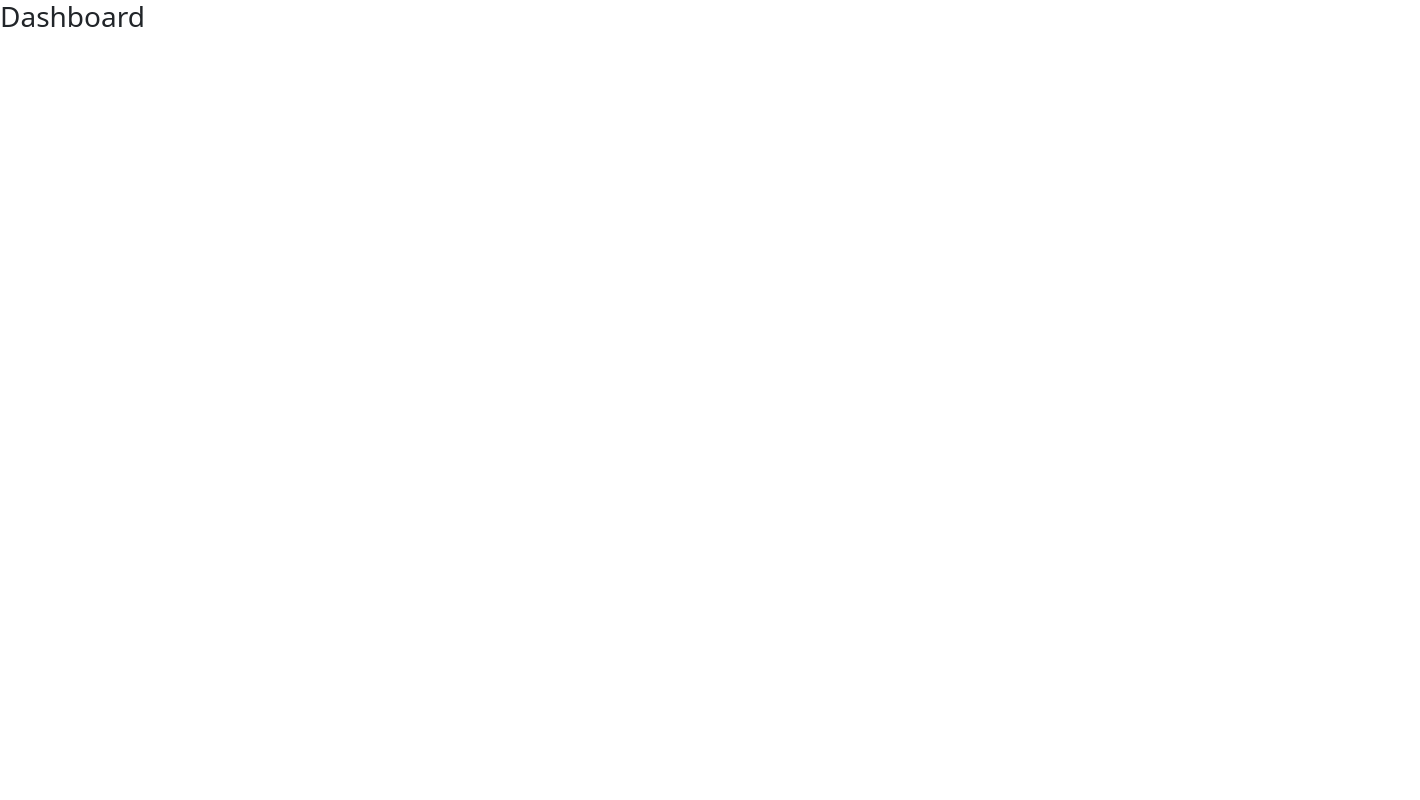
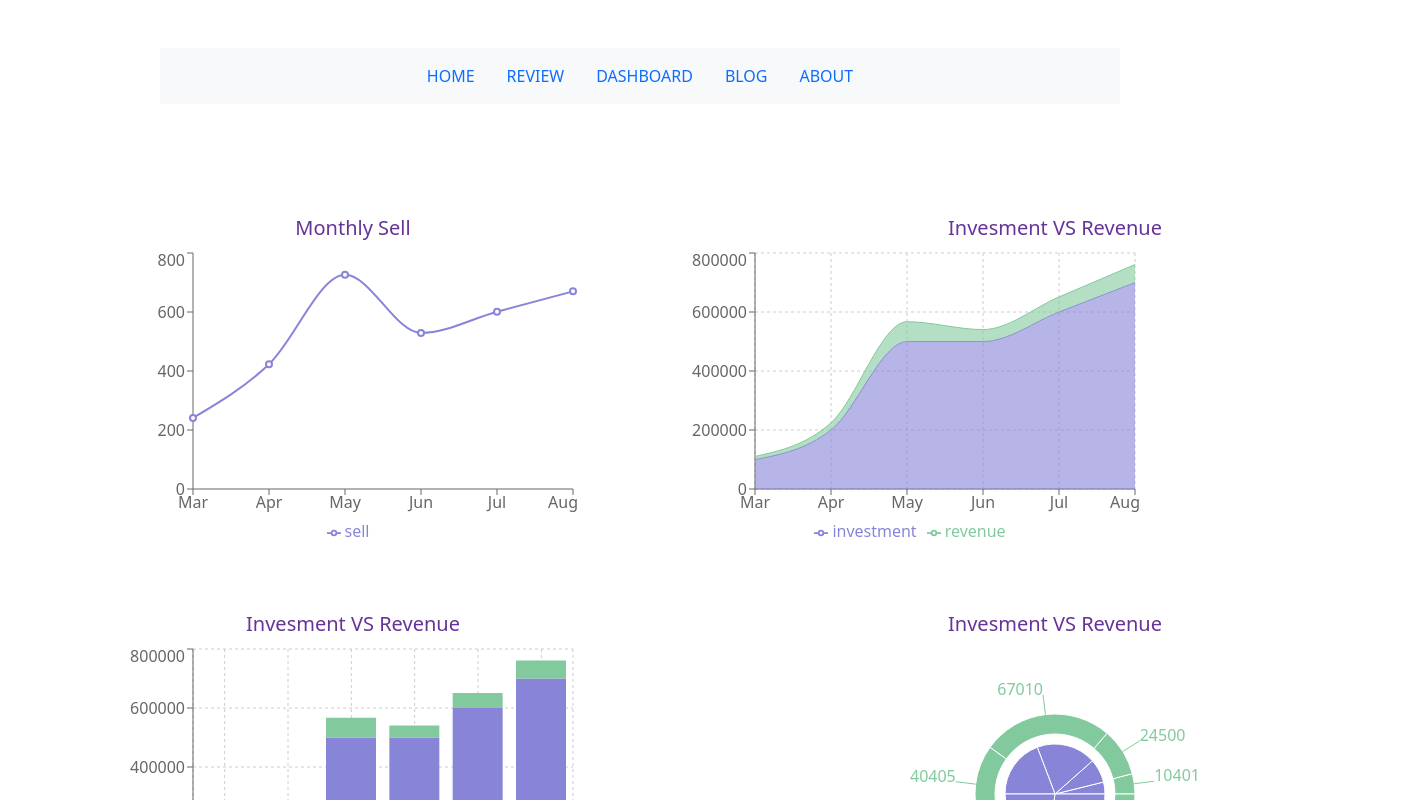
Before and after one commit to chamakkarmakar/product-analysis-review, a React (Create React App) app: page /dashboard in a window 1280 px wide. Shown: the top 800 px of the page, 1420 px wide, since content can reach past the window. Built offline with nearby package versions, Linux system fonts and the light colour scheme.

Commit message:
dashboard component (4 charts) done

```diff
--- a/package.json
+++ b/package.json
@@ -12,6 +12,7 @@
     "react-dom": "^18.0.0",
     "react-router-dom": "^6.3.0",
     "react-scripts": "5.0.0",
+    "recharts": "^2.1.9",
     "web-vitals": "^2.1.4"
   },
   "scripts": {
--- /dev/null
+++ b/public/data.json
@@ -0,0 +1,38 @@
+[
+    {
+        "month": "Mar",
+        "investment": 100000,
+        "sell": 241,
+        "revenue": 10401
+    },
+    {
+        "month": "Apr",
+        "investment": 200000,
+        "sell": 423,
+        "revenue": 24500
+    },
+    {
+        "month": "May",
+        "investment": 500000,
+        "sell": 726,
+        "revenue": 67010
+    },
+    {
+        "month": "Jun",
+        "investment": 500000,
+        "sell": 529,
+        "revenue": 40405
+    },
+    {
+        "month": "Jul",
+        "investment": 600000,
+        "sell": 601,
+        "revenue": 50900
+    },
+    {
+        "month": "Aug",
+        "investment": 700000,
+        "sell": 670,
+        "revenue": 61000
+    }
+]
--- a/src/App.js
+++ b/src/App.js
@@ -1,5 +1,6 @@
 import { Routes, Route } from 'react-router-dom';
 import './App.css';
+import { Nav } from 'react-bootstrap';
 import Home from './components/Home/Home';
 import Review from './components/Review/Review';
 import Blog from './components/Blog/Blog';
@@ -9,6 +10,25 @@ import About from './components/About/About';
 function App() {
   return (
     <div className="App">
+      <Nav className="nav-bar justify-content-center bg-light w-75 p-2 my-5 mx-auto" defaultActiveKey="/home">
+        <Nav.Item>
+          <Nav.Link href="/home">HOME</Nav.Link>
+        </Nav.Item>
+        <Nav.Item>
+          <Nav.Link href="/review">REVIEW</Nav.Link>
+        </Nav.Item>
+        <Nav.Item>
+          <Nav.Link href="/dashboard">DASHBOARD</Nav.Link>
+        </Nav.Item>
+        <Nav.Item>
+          <Nav.Link href="/blog">BLOG</Nav.Link>
+        </Nav.Item>
+        <Nav.Item>
+          <Nav.Link href="/about">ABOUT</Nav.Link>
+        </Nav.Item>
+      </Nav>
+
+
       <Routes>
         <Route path='/' element={<Home />}></Route>
         <Route path='/home' element={<Home />}></Route>
--- a/src/components/Dashboard/Dashboard.css
+++ b/src/components/Dashboard/Dashboard.css
@@ -0,0 +1,13 @@
+.charts{
+    margin: 2em 5em 2em 8em;
+    display: grid;
+    grid-template-columns: repeat(2, 1fr);
+}
+.chart{
+    margin-top: 4em;
+    margin-right: 7em;
+}
+.chart h5{
+    color: rebeccapurple;
+    text-align: center;
+}
--- a/src/components/Dashboard/Dashboard.js
+++ b/src/components/Dashboard/Dashboard.js
@@ -1,11 +1,63 @@
-import React from 'react';
+import React, { useEffect, useState } from 'react';
+import { LineChart, Line, XAxis, YAxis, Pie, PieChart, Tooltip, AreaChart, Area, CartesianGrid, BarChart, Legend, Bar } from 'recharts';
 import './Dashboard.css';
 
 const Dashboard = () => {
+    const [chart, setChart] = useState([]);
+    useEffect(() => {
+        fetch('data.json')
+            .then(res => res.json())
+            .then(data => setChart(data))
+    }, [])
     return (
-        <div>
-            <h3>Dashboard</h3>
-        </div>
+        <div className='charts'>
+
+            <div className="chart">
+                <h5>Monthly Sell</h5>
+                <LineChart width={450} height={300} data={chart}>
+                    <XAxis dataKey="month" />
+                    <YAxis />
+                    <Line type="monotone" dataKey="sell" stroke="#8884d8" strokeWidth={2} />
+                    <Tooltip />
+                    <Legend />
+                </LineChart>
+            </div>
+
+            <div className="chart">
+                <h5>Invesment VS Revenue</h5>
+                <AreaChart width={450} height={300} data={chart}>
+                    <CartesianGrid strokeDasharray="3 3" />
+                    <XAxis dataKey="month" />
+                    <YAxis />
+                    <Tooltip />
+                    <Legend />
+                    <Area type="monotone" dataKey="investment" stackId="1" stroke="#8884d8" fill="#8884d8" />
+                    <Area type="monotone" dataKey="revenue" stackId="1" stroke="#82ca9d" fill="#82ca9d" />
+                </AreaChart>
+            </div>
+
+            <div className="chart">
+            <h5>Invesment VS Revenue</h5>
+                <BarChart width={450} height={300} data={chart}>
+                    <CartesianGrid strokeDasharray="3 3" />
+                    <XAxis dataKey="month" />
+                    <YAxis />
+                    <Tooltip />
+                    <Legend />
+                    <Bar dataKey="investment" stackId="a" fill="#8884d8" />
+                    <Bar dataKey="revenue" stackId="a" fill="#82ca9d" />
+                </BarChart>
+            </div>
+
+            <div className="chart">
+            <h5>Invesment VS Revenue</h5>
+                <PieChart width={730} height={300}>
+                    <Tooltip />
+                    <Pie data={chart} dataKey="investment" nameKey="name" cx="50%" cy="50%" outerRadius={50} fill="#8884d8" />
+                    <Pie data={chart} dataKey="revenue" nameKey="name" cx="50%" cy="50%" innerRadius={60} outerRadius={80} fill="#82ca9d" label />
+                </PieChart>
+            </div>
+        </div >
     );
 };
 
--- a/src/components/Home/Home.js
+++ b/src/components/Home/Home.js
@@ -1,39 +1,18 @@
 import React from 'react';
-import { Nav } from 'react-bootstrap';
 import './Home.css';
 const Home = () => {
     return (
         <div>
-            <Nav className="nav-bar justify-content-center bg-light p-2 my-5 mx-auto" defaultActiveKey="/home">
-                <Nav.Item>
-                    <Nav.Link href="/home">HOME</Nav.Link>
-                </Nav.Item>
-                <Nav.Item>
-                    <Nav.Link href="/review">REVIEW</Nav.Link>
-                </Nav.Item>
-                <Nav.Item>
-                    <Nav.Link href="/dashboard">DASHBOARD</Nav.Link>
-                </Nav.Item>
-                <Nav.Item>
-                    <Nav.Link href="/blog">BLOG</Nav.Link>
-                </Nav.Item>
-                <Nav.Item>
-                    <Nav.Link href="/about">ABOUT</Nav.Link>
-                </Nav.Item>
-            </Nav>
-            <main>
             <section className='product'>
                 <div className='product-details'>
                     <h1>Laptop Review</h1>
                     <p>Lorem ipsum, dolor sit amet consectetur adipisicing elit. Est accusamus optio, sit ullam placeat facere error molestiae reprehenderit quae voluptatibus?</p>
                 </div>
                 <img src="https://www.bdstall.com/asset/product-image/giant_114153.jpg" alt="" />
-
             </section>
             <section className='review'>
                 <h1>Customer Review</h1>
             </section>
-            </main>
         </div>
     );
 };
```
Also changed, not shown: 1 other file (tests, documents, lock files or other folders). Lines whose indentation alone changed are shown as unchanged.
